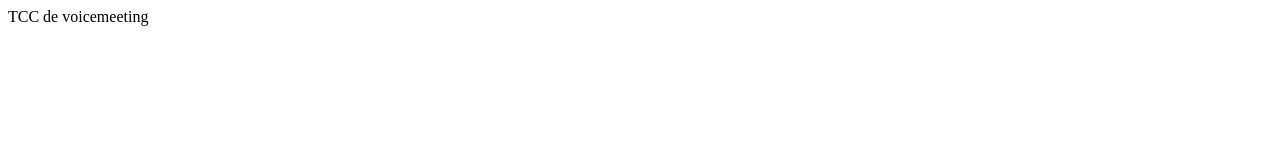
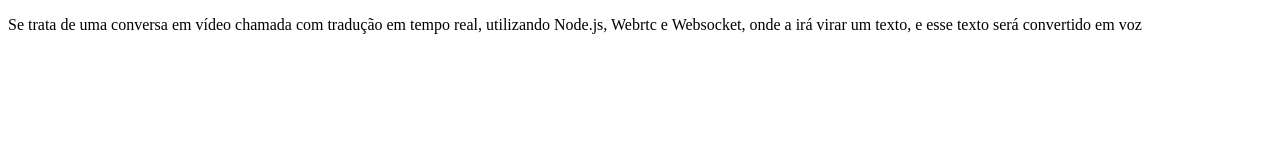
Before and after one commit to GuilhermeIsidor0/voicemeeting.github.io, a plain HTML site: page index.html in a window 1280 px wide. Drawn offline with Linux system fonts and the light colour scheme.

Commit message:
Update index.html

```diff
--- a/index.html
+++ b/index.html
@@ -5,6 +5,6 @@
     <meta charset="utf-8">
   </head>
   <body>
-    TCC de voicemeeting
+    <p>Se trata de uma conversa em vídeo chamada com tradução em tempo real, utilizando Node.js, Webrtc e Websocket, onde a irá virar um texto, e esse texto será convertido em voz
   </body>
 </html>
```
